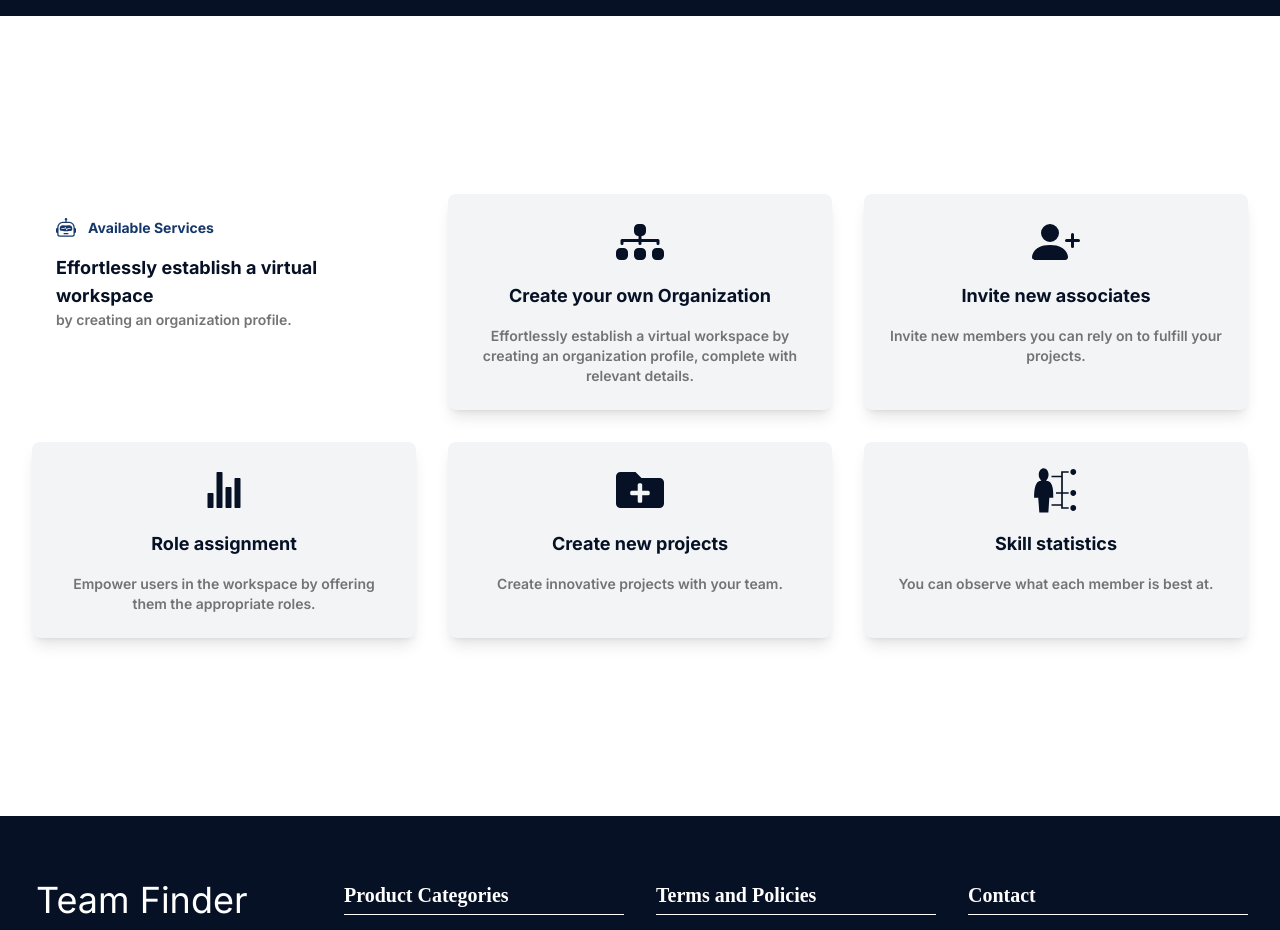
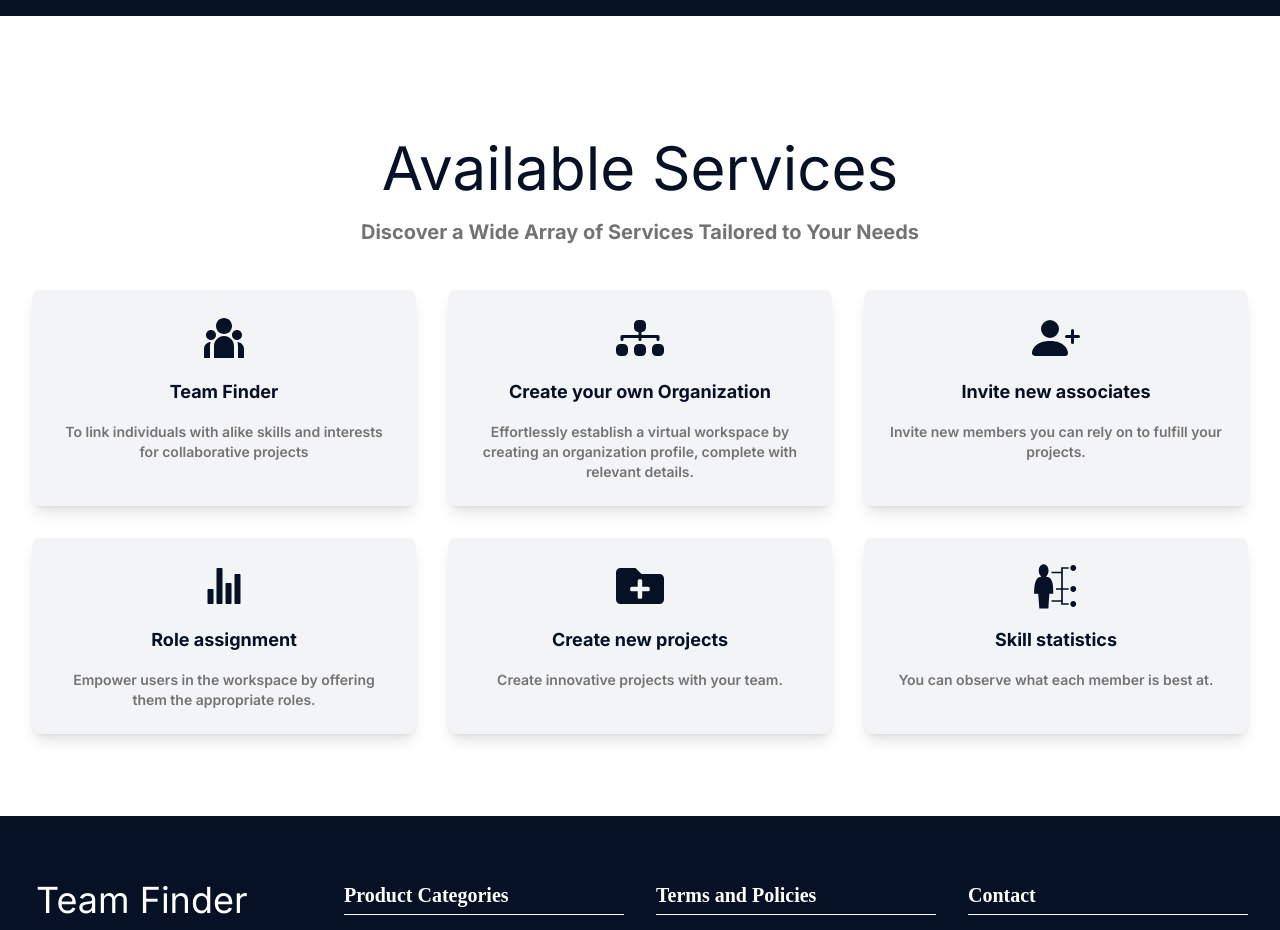
Before and after one commit to FlorinCamarut1/Assist-Tech-Challenge--CodeCraft, a Next.js app: page / in a window 1280 px wide. Shown: the part 1020-1950 px from the top of the page. Built offline with nearby package versions, Linux system fonts and the light colour scheme.

Commit message:
Update! New Title at CardsPage! TransparentCard removed!

```diff
--- a/components/landing/CardsPage.tsx
+++ b/components/landing/CardsPage.tsx
@@ -5,8 +5,13 @@ import { BsDiagram3Fill, BsFillPersonPlusFill } from "react-icons/bs";
 import { IoIosStats } from "react-icons/io";
 import { FaFolderPlus } from "react-icons/fa"; // Import nou pentru a patra iconiță
 import { GiSkills } from "react-icons/gi"; // Import nou pentru a cincea iconiță
+import { RiTeamFill } from "react-icons/ri";
+const cardsData = [
 
-const cardsData = [
+  {Icon: RiTeamFill,
+  text:"Team Finder",
+  subtext:"To link individuals with alike skills and interests for collaborative projects"},
+
   {
     Icon: BsDiagram3Fill,
     text: "Create your own Organization",
@@ -39,10 +44,16 @@ const cardsData = [
 const CardsPage = () => {
   return (
     <div className="bg-white min-h-screen flex flex-col items-center justify-center">
+          <div className="flex flex-col items-center mt-10">
+      <h1 className="text-[#061125] text-6xl mb-5">Available Services</h1>
+      <h2 className="text-[#737373] mb-5 text-xl font-bold">Discover a Wide Array of Services Tailored to Your Needs</h2>
+    </div>
+    <br></br>
+
       <div className="max-w-7xl mx-auto px-4 sm:px-6 lg:px-8">
         <div className="grid grid-cols-1 md:grid-cols-3 gap-8">
 
-          <TransparentCard />
+
 
           {cardsData.map((card, index) => (
             <Card key={index} Icon={card.Icon} text={card.text} subtext={card.subtext} />
--- a/components/landing/FeaturesSection.tsx
+++ b/components/landing/FeaturesSection.tsx
@@ -1,7 +1,6 @@
-import Image from "next/image"
-import Card from "./Card"
 import Footer from "./Footer"
 import CardsPage from "./CardsPage"
+
 
 const FeatureSection=()=>{return <div>
 <CardsPage/>
```
